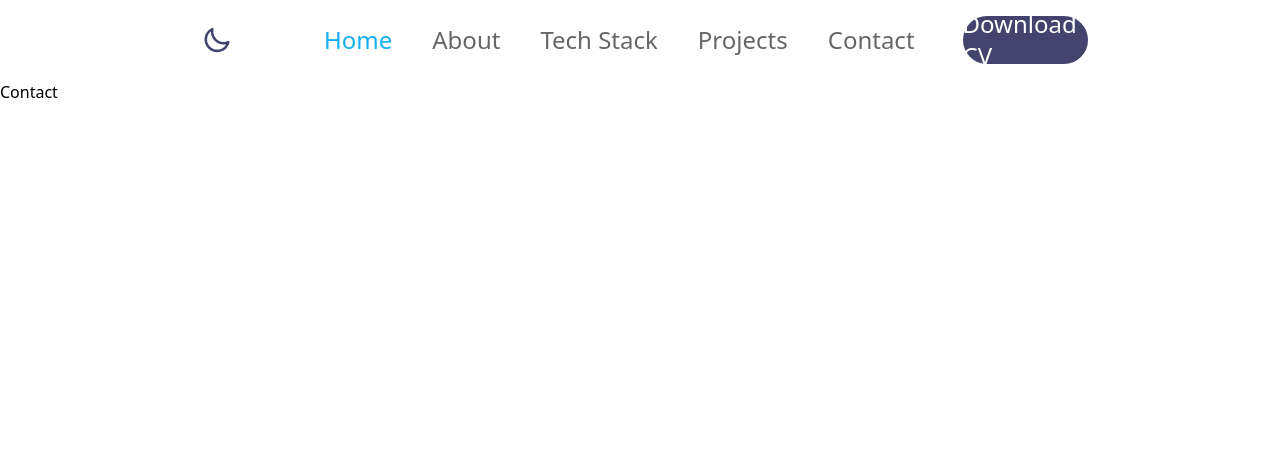
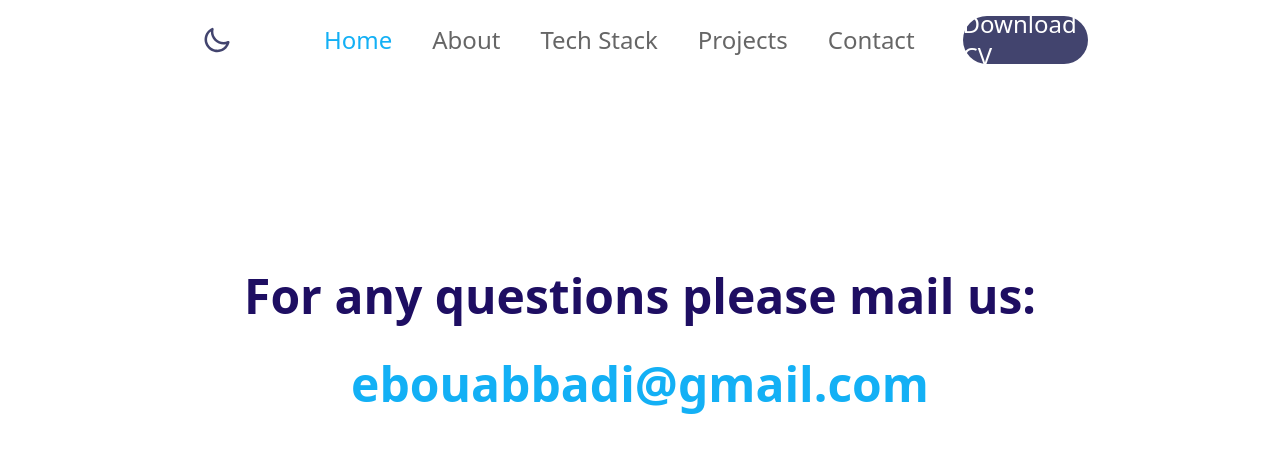
Before and after one commit to ebouabbadi/portfolio, a Next.js app: page /contact in a window 1280 px wide. Shown: the top 452 px of the page. Built offline with nearby package versions, Linux system fonts and the light colour scheme.

Commit message:
lastPush

```diff
--- a/src/app/contact/page.tsx
+++ b/src/app/contact/page.tsx
@@ -1,7 +1,32 @@
+'use client'
+
+import { motion } from 'framer-motion'
+import Link from 'next/link'
 import React from 'react'
 
 export default function Contact() {
   return (
-    <div className='mt-20'>Contact</div>
-  )
+    <div className=' w-full flex flex-col justify-center items-center gap-16 mt-32 '>
+    <motion.div className='w-[70%]  bgf-slate-100 flex justify-center items-center'
+
+        initial={{ opacity: 0, scale: 0.5 }}
+        animate={{ opacity: 1, scale: 1 }}
+        transition={{
+            duration: 0.3,
+            ease: [0, 0.71, 0.2, 1.01],
+            scale: {
+                type: "spring",
+                damping: 20,
+                stiffness: 100,
+                restDelta: 0.001
+            }
+        }}
+
+    >
+       <div className="flex-col flex gap-10 mt-36 ">
+            <h1 className="text-[#1E0E62]  text-5xl font-bold flex justify-center">For any questions please mail us:</h1>
+            <Link href={'https://ebouabbadi@gmail.com'} className="text-[#13B0F5]  text-5xl font-bold flex justify-center">ebouabbadi@gmail.com</Link>
+        </div>
+    </motion.div>
+    </div> )
 }
--- a/src/app/layout.tsx
+++ b/src/app/layout.tsx
@@ -19,7 +19,7 @@ export default function RootLayout({
 
   return (
     <html lang="en">
-      <body className=" darkh:bg-blue-4h00">
+      <body className="">
        <NavBar/>
         {children}
         </body>
--- a/src/components/navBar.tsx
+++ b/src/components/navBar.tsx
@@ -1,7 +1,17 @@
+'use client'
+
 import Link from 'next/link'
-import React from 'react'
+import React, { useEffect, useState } from 'react'
 
 export default function NavBar() {
+
+
+const [router, setRouter] = useState<string>('home');
+
+useEffect(() => {
+    console.log(router);
+}, [router])
+
     return (
         <div className='flex justify-center'>
             <nav className="fixed w-[70%] h-20 flex justify-between text-2xl bg-slate-400x bg-white">
@@ -9,11 +19,11 @@ export default function NavBar() {
                     <button className='hover:scale-110 duration-500'><img src='./dark.svg' /></button>
                 </div>
                 <div className="flex gap-10 text-[#666666] font-medium w-[80%] justify-end mr-12 items-center">
-                    <Link className='hover:scale-110 duration-500 text-[#13B0F5]' href={'/'}>Home</Link>
-                    <Link className='hover:scale-110 duration-500 ' href={'/about'}>About</Link>
-                    <Link className='hover:scale-110 duration-500 ' href={'/techStack'}>Tech Stack</Link>
-                    <Link className='hover:scale-110 duration-500 ' href={'/projects'}>Projects</Link>
-                    <Link className='hover:scale-110 duration-500 ' href={'/contact'}>Contact</Link>
+                    <Link onClick={ () => setRouter('home')} className={`hover:scale-110 duration-500 ${router == 'home' ? 'text-[#13B0F5]': 'text-[#666666]' }`} href={'/'}>Home</Link>
+                    <Link onClick={ () => setRouter('about')} className={`hover:scale-110 duration-500 ${router == 'about' ? 'text-[#13B0F5]': 'text-[#666666]' }`} href={'/about'}>About</Link>
+                    <Link onClick={ () => setRouter('stack')} className={`hover:scale-110 duration-500 ${router == 'stack' ? 'text-[#13B0F5]': 'text-[#666666]' }`} href={'/techStack'}>Tech Stack</Link>
+                    <Link onClick={ () => setRouter('projects')} className={`hover:scale-110 duration-500 ${router == 'projects' ? 'text-[#13B0F5]': 'text-[#666666]' }`} href={'/projects'}>Projects</Link>
+                    <Link onClick={ () => setRouter('contact')} className={`hover:scale-110 duration-500 ${router == 'contact' ? 'text-[#13B0F5]': 'text-[#666666]' }`} href={'/contact'}>Contact</Link>
                 </div>
                 <div className='w-[14%] flex justify-center items-center text-white bg-orange-300x h-full'>
                     <a className='bg-[#42446E]  rounded-full w-48 h-12 flex justify-center items-center font-medium hover:scale-110 duration-500'href='./cv.pdf' download>Download CV
```
